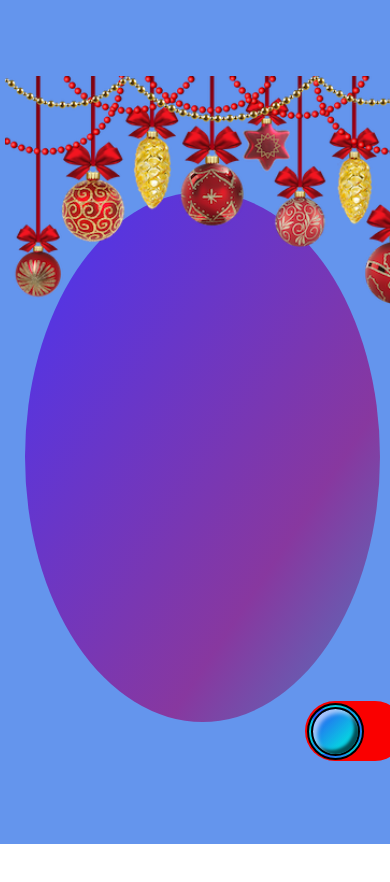
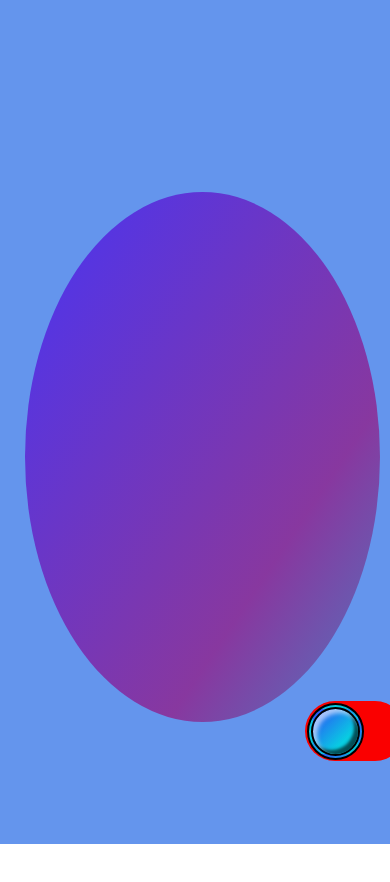
Before and after one commit to UrsulaKesek/uk-toggle, a React (Create React App) app: page / in a window 390 px wide. Shown: the top 882 px of the page. Built offline with nearby package versions, Linux system fonts and the light colour scheme.

Commit message:
edited 3 csses

```diff
--- a/src/components/Toggle/Toggle1.css
+++ b/src/components/Toggle/Toggle1.css
@@ -118,9 +118,10 @@
   }
   .garland {
     position: relative;
-    bottom: 880px;
+    bottom: 1020px;
     width: 430px;
-    right: 20px;
+    right: 24px;
+    visibility: hidden;
   }
 
   .snow6 {
--- a/src/components/Toggle/Toggle2.css
+++ b/src/components/Toggle/Toggle2.css
@@ -20,6 +20,13 @@
     position: relative;
     top: 485px;
     left: 240px;
+  }
+  .garland {
+    position: relative;
+    bottom: 880px;
+    width: 370px;
+    right: 20px;
+    visibility: hidden;
   }
 
   .cocktail4 {
```
